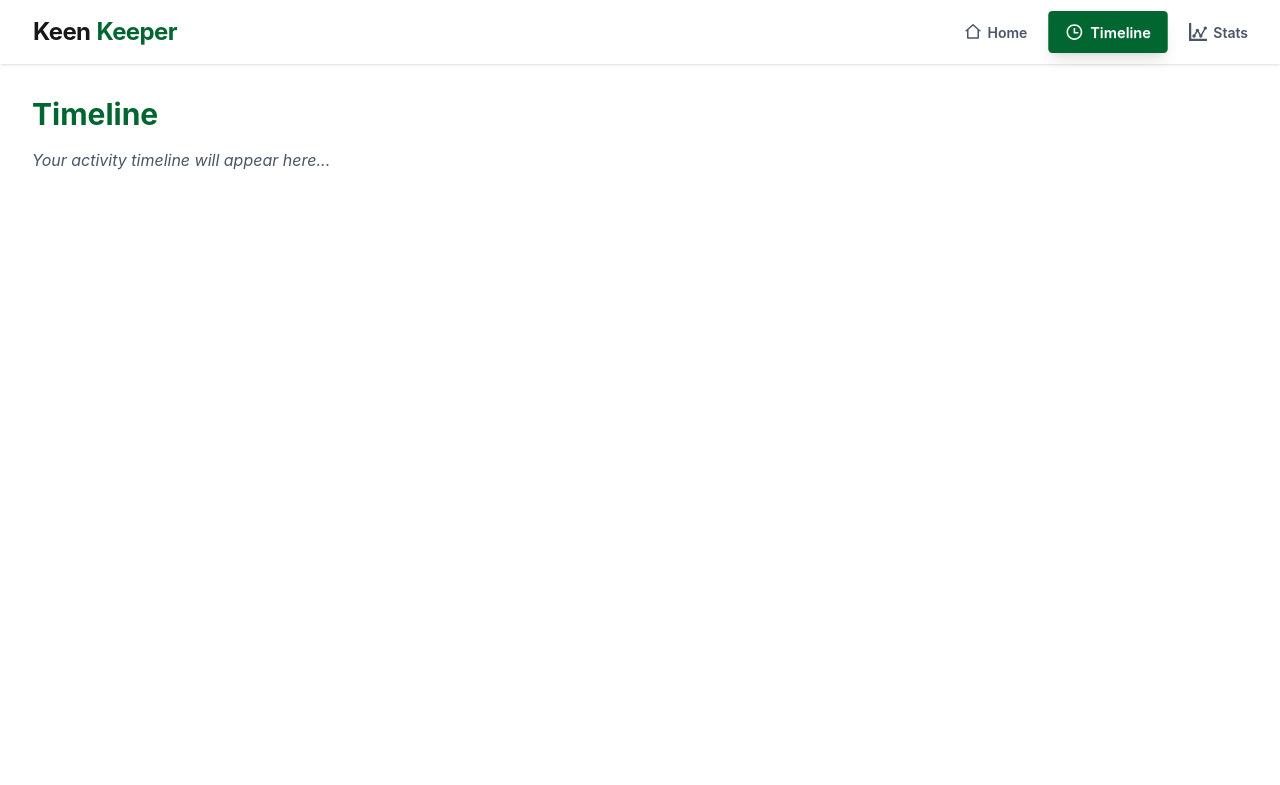
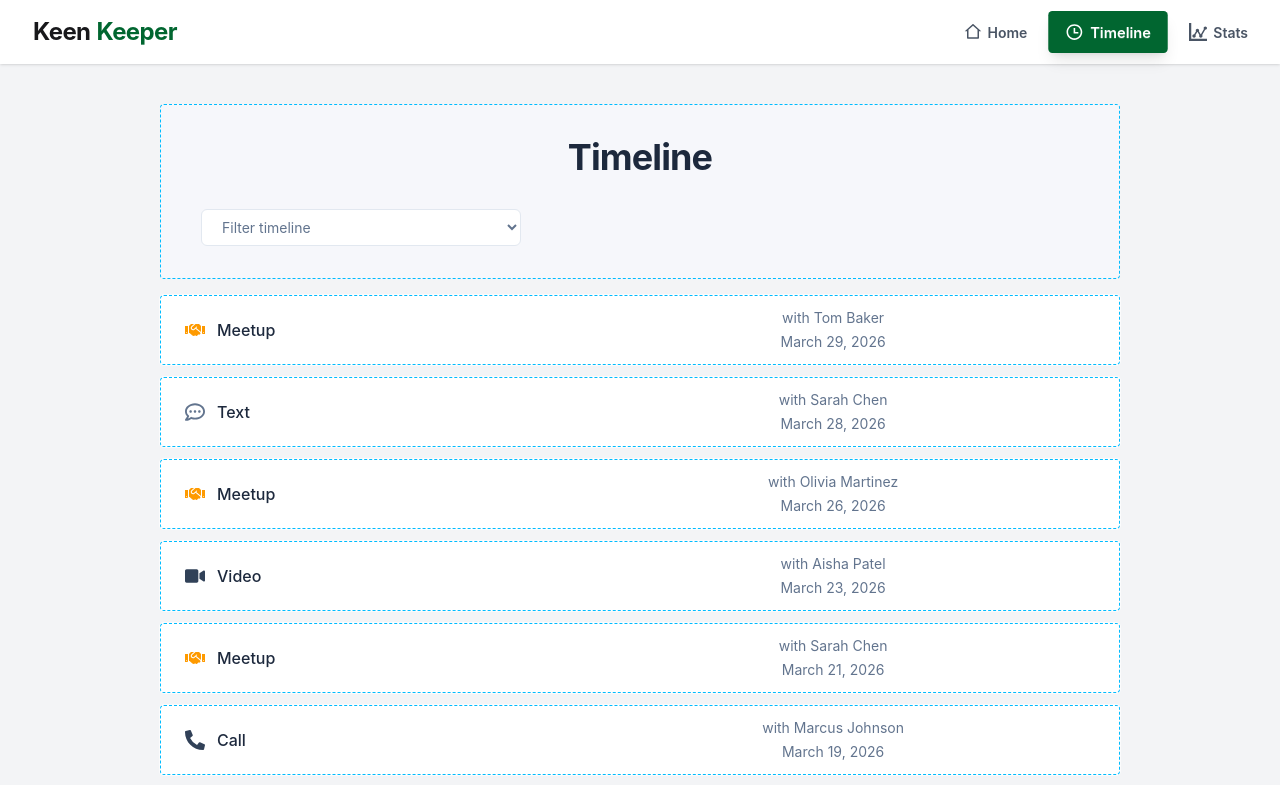
Before and after one commit to fardinSanjida/fardin-keeper, a React (Vite) app: page /timeline in a window 1280 px wide. Shown: the top 785 px of the page. Built offline with nearby package versions, Linux system fonts and the light colour scheme.

Commit message:
time-line structure created

```diff
--- a/src/pages/friendDetails/FriendDetails.jsx
+++ b/src/pages/friendDetails/FriendDetails.jsx
@@ -7,6 +7,7 @@ import { MdOutlineWifiCalling3 } from "react-icons/md";
 import { FaVideo } from "react-icons/fa";
 import { IoMdText } from "react-icons/io";
 import Footer from '../../componenets/footer/Footer';
+import { useState } from 'react';
 
 
 
@@ -15,9 +16,10 @@ const FriendDetails = () => {
     const { id } = useParams();
 
    const friends = useLoaderData();
-    const expectedFriend = friends.find(friend => friend.id === parseInt(id));
+   const expectedFriend = friends.find(friend => friend.id === parseInt(id));
     console.log(expectedFriend,"expectedFriend");
 
+    const [storelist, setStorelist] = useState([]);
 
 
     return (
@@ -71,19 +73,19 @@ const FriendDetails = () => {
                     <div className='bg-white p-6 pb-7 rounded-xl'>
                      <h4 className='text-2xl border-grey-100 pt-3 '> Quick Check-In</h4>
                      <div className='grid md:grid-cols-3 gap-6 mt-4 '>
-                       <div className=' border border-gray-100 bg-white items-center justify-center flex flex-col gap-2 mt-4'>
+                       <a className=' border border-gray-200 rounded-xl bg-base-200  items-center justify-center flex flex-col gap-2 mt-4'>
                             <h4 className=' mt-4 border-grey-100'> <MdOutlineWifiCalling3/></h4>
                             <p className='text-center mb-4 text-xl font-semibold text-black'>Call</p>
-                        </div>
-                         <div className=' border border-gray-100 bg-white items-center justify-center flex flex-col gap-2 mt-4 '>
+                        </a>
+                         <a className=' border border-gray-200 rounded-xl bg-base-200  items-center justify-center flex flex-col gap-2 mt-4 '>
                             <h4 className='  mt-4 border-grey-100'> <IoMdText /></h4>
                             <p className='text-center mb-4 text-xl font-semibold text-black'>Text</p>
-                        </div>
+                        </a>
 
-                         <div className=' border border-gray-100 bg-white items-center justify-center flex flex-col gap-2 mt-4 '>
+                         <a className=' border border-gray-200 rounded-xl  bg-base-200 items-center justify-center flex flex-col gap-2 mt-4 '>
                             <h4 className=' mt-4 border-grey-100'> <FaVideo /></h4>
                             <p className='text-center mb-4 text-xl font-semibold text-black'>Video</p>
-                        </div>
+                        </a>
 
 
 
--- a/src/pages/timeline/Timeline.jsx
+++ b/src/pages/timeline/Timeline.jsx
@@ -1,10 +1,107 @@
-import React from 'react';
+import React, { useState } from 'react';
+import {
+    FaHandshake,
+    FaPhoneAlt,
+    FaRegCommentDots,
+    FaVideo
+} from 'react-icons/fa';
+import Footer from '../../componenets/footer/Footer';
+
+const timelineEntries = [
+    { id: 1, type: 'meet-up', label: 'Meetup', friend: 'Tom Baker', date: 'March 29, 2026' },
+    { id: 2, type: 'text', label: 'Text', friend: 'Sarah Chen', date: 'March 28, 2026' },
+    { id: 3, type: 'meet-up', label: 'Meetup', friend: 'Olivia Martinez', date: 'March 26, 2026' },
+    { id: 4, type: 'video call', label: 'Video', friend: 'Aisha Patel', date: 'March 23, 2026' },
+    { id: 5, type: 'meet-up', label: 'Meetup', friend: 'Sarah Chen', date: 'March 21, 2026' },
+    { id: 6, type: 'call', label: 'Call', friend: 'Marcus Johnson', date: 'March 19, 2026' },
+    { id: 7, type: 'meet-up', label: 'Meetup', friend: 'Aisha Patel', date: 'March 17, 2026' },
+    { id: 8, type: 'text', label: 'Text', friend: 'Olivia Martinez', date: 'March 13, 2026' },
+    { id: 9, type: 'call', label: 'Call', friend: 'Lisa Nakamura', date: 'March 11, 2026' }
+];
+
+const activityConfig = {
+    'meet-up': {
+        icon: FaHandshake,
+        iconClass: 'text-amber-500',
+    },
+    text: {
+        icon: FaRegCommentDots,
+        iconClass: 'text-slate-500',
+    },
+    call: {
+        icon: FaPhoneAlt,
+        iconClass: 'text-slate-700',
+    },
+    'video call': {
+        icon: FaVideo,
+        iconClass: 'text-slate-700',
+    },
+};
+
+const filterOptions = [
+    { value: 'all', label: 'Filter timeline' },
+    { value: 'meet-up', label: 'Meetups' },
+    { value: 'text', label: 'Texts' },
+    { value: 'call', label: 'Calls' },
+    { value: 'video call', label: 'Video calls' },
+];
+
+const TimelineCard = ({ entry }) => {
+    const { icon: Icon, iconClass } = activityConfig[entry.type];
+
+    return (
+        <article className="grid grid-cols-[minmax(0,1fr)_minmax(0,1.4fr)] items-center gap-3 rounded-sm border border-dashed border-sky-400 bg-white px-4 py-3 shadow-[0_0_0_1px_rgba(255,255,255,0.7)] sm:px-6">
+            <div className="flex items-center gap-3 text-slate-800">
+                <Icon className={`shrink-0 text-xl ${iconClass}`} />
+                <span className="text-sm font-medium sm:text-base">{entry.label}</span>
+            </div>
+            <div className="text-center text-xs text-slate-500 sm:text-sm">
+                <p>with {entry.friend}</p>
+                <p className="mt-1">{entry.date}</p>
+            </div>
+        </article>
+    );
+};
 
 const Timeline = () => {
+    const [selectedType, setSelectedType] = useState('all');
+
+    const visibleEntries =
+        selectedType === 'all'
+            ? timelineEntries
+            : timelineEntries.filter((entry) => entry.type === selectedType);
+
     return (
-        <div className="p-8">
-            <h1 className="text-3xl font-bold text-green-800 mb-4">Timeline</h1>
-            <p className="text-gray-600 italic">Your activity timeline will appear here...</p>
+        <div className="min-h-screen bg-[#f3f4f6] pt-10">
+            <section className="mx-auto w-full max-w-5xl px-4 pb-14 sm:px-6 lg:px-8">
+                <div className="rounded-sm border border-dashed border-sky-400 bg-[#f6f7fb] px-4 py-8 sm:px-10">
+                    <h1 className="text-center text-4xl font-bold tracking-tight text-slate-800">
+                        Timeline
+                    </h1>
+
+                    <div className="mt-8">
+                        <select
+                            value={selectedType}
+                            onChange={(event) => setSelectedType(event.target.value)}
+                            className="w-full max-w-xs rounded-md border border-slate-200 bg-white px-4 py-2 text-sm text-slate-500 outline-none transition focus:border-sky-400"
+                        >
+                            {filterOptions.map((option) => (
+                                <option key={option.value} value={option.value}>
+                                    {option.label}
+                                </option>
+                            ))}
+                        </select>
+                    </div>
+                </div>
+
+                <div className="mt-4 space-y-3">
+                    {visibleEntries.map((entry) => (
+                        <TimelineCard key={entry.id} entry={entry} />
+                    ))}
+                </div>
+            </section>
+
+            <Footer />
         </div>
     );
 };
```
